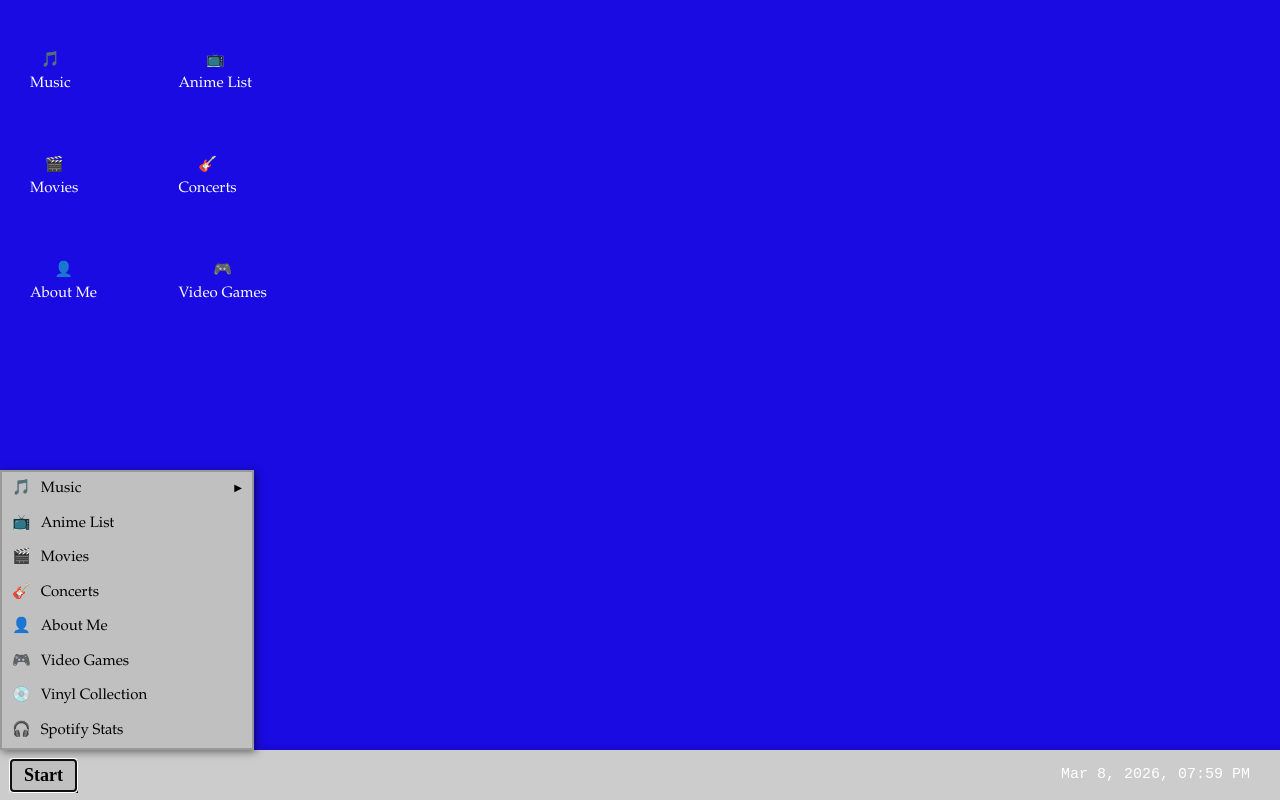
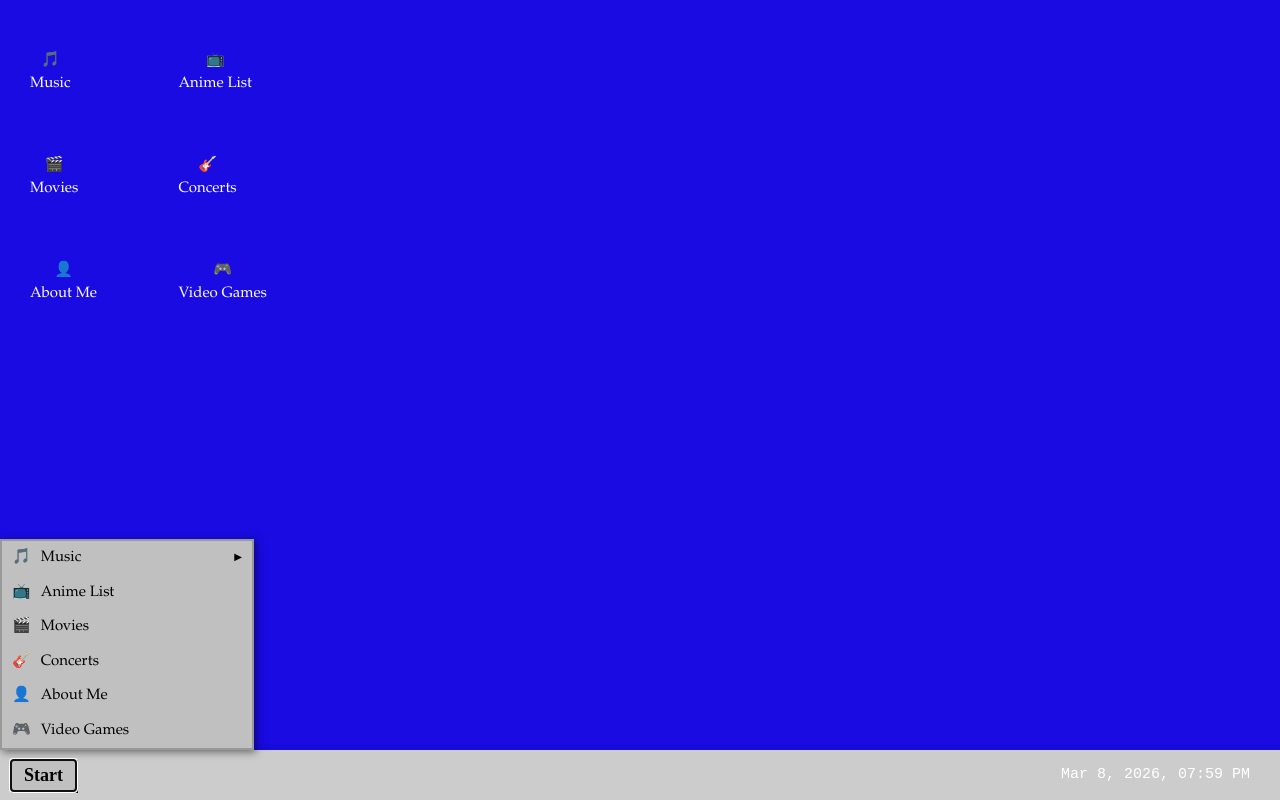
Before and after one commit to embe8/react-desktop-simulator, a React (Vite) app in the folder vite-desktop-simulator/: page /desktop in a window 1280 px wide. Both pictures are taken after a click on the button "Start". Built offline with nearby package versions, Linux system fonts and the light colour scheme; the HTML template or start-up script is replaced by a standard one.

Commit message:
Fix: submenus showing up on start menu by using filter on hidden icons

```diff
--- a/vite-desktop-simulator/src/components/StartMenu.jsx
+++ b/vite-desktop-simulator/src/components/StartMenu.jsx
@@ -52,7 +52,7 @@ function startMenu({ onClose, desktopIcons, openWindows, setOpenWindows }) {
         ref={startMenu}
         className="start-container"
         >
-            { desktopIcons.map(icon => (
+            { desktopIcons.filter(icon => !icon.hidden).map(icon => (
                 <div
                  key={icon.id}
                  className={`start-menu-item ${activeSubmenu === icon.id ? 'active' : ''}`}
--- a/vite-desktop-simulator/src/components/Window.css
+++ b/vite-desktop-simulator/src/components/Window.css
@@ -1,6 +1,6 @@
 .window-container {
     position: absolute;
-    top: -500px;
+    top: -10px;
     bottom: 0;
     left: 10px;
     width: 500px;
--- a/vite-desktop-simulator/src/pages/Desktop.jsx
+++ b/vite-desktop-simulator/src/pages/Desktop.jsx
@@ -44,7 +44,7 @@ function Desktop() {
   };
 
   const handleRestore = (windowId) => {
-    const isMinimized = minimizedWindow.includes(windowId);
+    const isMinimized = minimizedWindows.includes(windowId);
     if (isMinimized) {
       restoreWindow(windowId);
     }
```
